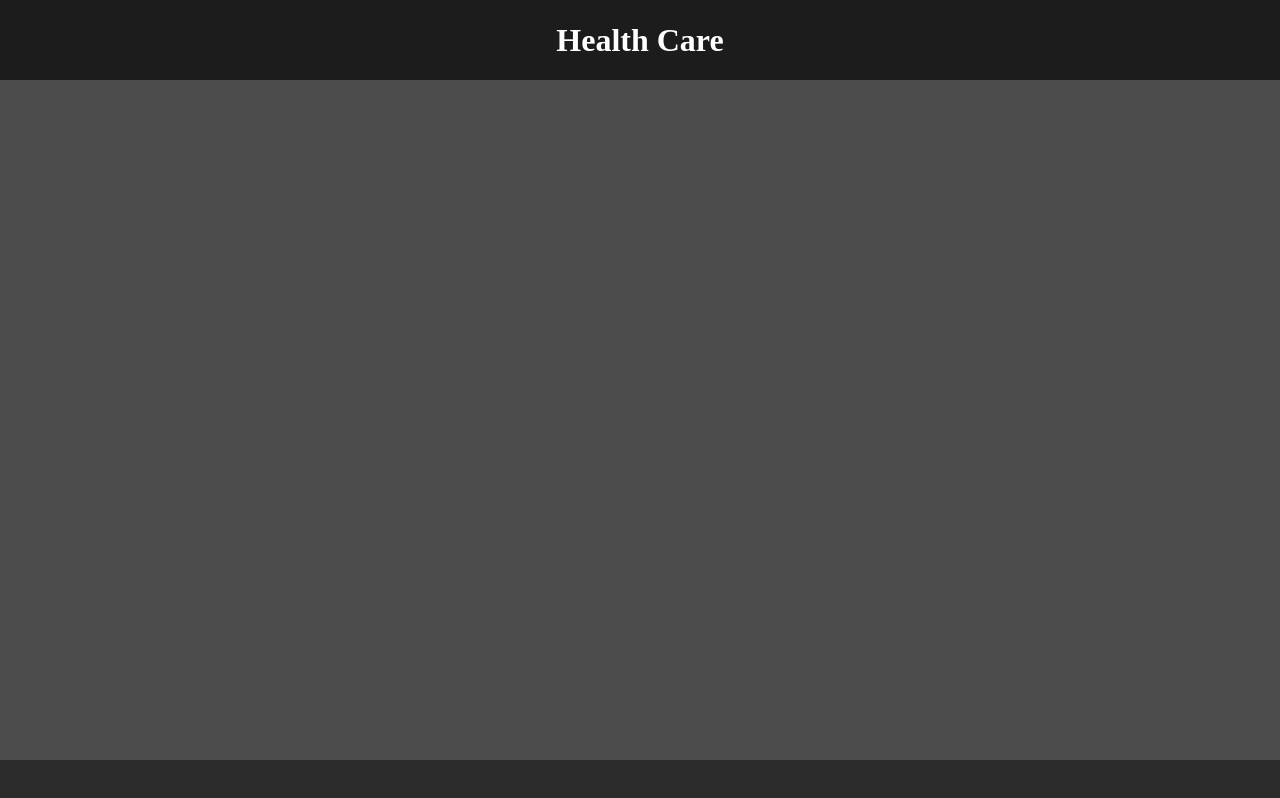
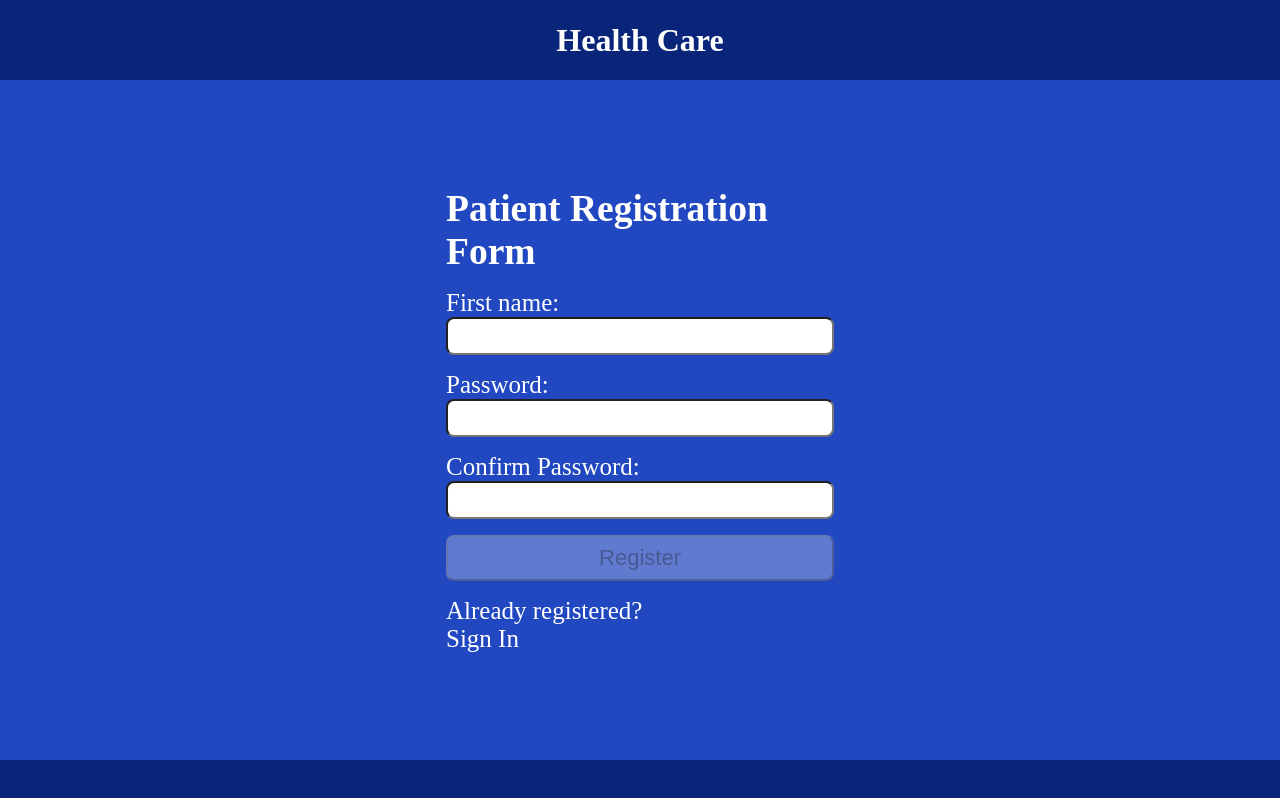
Before and after one commit to LnD-Brainstaiton/Healthcare-Frontend, a React (Create React App) app: page / in a window 1280 px wide. Built offline with nearby package versions, Linux system fonts and the light colour scheme.

Commit message:
registration page for patients

```diff
--- a/package.json
+++ b/package.json
@@ -3,6 +3,9 @@
     "version": "0.1.0",
     "private": true,
     "dependencies": {
+        "@fortawesome/fontawesome-svg-core": "^6.7.1",
+        "@fortawesome/free-solid-svg-icons": "^6.7.1",
+        "@fortawesome/react-fontawesome": "^0.2.2",
         "@testing-library/jest-dom": "^5.16.5",
         "@testing-library/react": "^13.4.0",
         "@testing-library/user-event": "^13.5.0",
--- a/src/App.js
+++ b/src/App.js
@@ -1,5 +1,6 @@
 import React from 'react';
 import { FaYoutube } from 'react-icons/fa';
+import Register from './Register';
 
 const App = () => {
     return (
@@ -8,6 +9,7 @@
                 <h1>Health Care</h1>
             </header>
             <main>
+                <Register/>
             </main>
             <footer>
 
--- /dev/null
+++ b/src/Register.js
@@ -0,0 +1,185 @@
+import { useRef, useState, useEffect } from "react";
+import { faCheck, faTimes, faInfoCircle } from "@fortawesome/free-solid-svg-icons";
+import { FontAwesomeIcon } from "@fortawesome/react-fontawesome";
+import axios from './api/axios';
+
+const USER_REGEX = /^[A-z][A-z0-9-_]{3,23}$/;
+const PWD_REGEX = /^(?=.*[a-z])(?=.*[A-Z])(?=.*[0-9])(?=.*[!@#$%]).{8,24}$/;
+const REGISTER_URL = '/register';
+
+const Register = () => {
+    const userRef = useRef();
+    const errRef = useRef();
+
+    const [user, setUser] = useState('');
+    const [validName, setValidName] = useState(false);
+    const [userFocus, setUserFocus] = useState(false);
+
+    const [pwd, setPwd] = useState('');
+    const [validPwd, setValidPwd] = useState(false);
+    const [pwdFocus, setPwdFocus] = useState(false);
+
+    const [matchPwd, setMatchPwd] = useState('');
+    const [validMatch, setValidMatch] = useState(false);
+    const [matchFocus, setMatchFocus] = useState(false);
+
+    const [errMsg, setErrMsg] = useState('');
+    const [success, setSuccess] = useState(false);
+
+    useEffect(() => {
+        userRef.current.focus();
+    }, [])
+
+    useEffect(() => {
+        setValidName(USER_REGEX.test(user));
+    }, [user])
+
+    useEffect(() => {
+        setValidPwd(PWD_REGEX.test(pwd));
+        setValidMatch(pwd === matchPwd);
+    }, [pwd, matchPwd])
+
+    useEffect(() => {
+        setErrMsg('');
+    }, [user, pwd, matchPwd])
+
+    const handleSubmit = async (e) => {
+        e.preventDefault();
+        // if button enabled with JS hack
+        const v1 = USER_REGEX.test(user);
+        const v2 = PWD_REGEX.test(pwd);
+        if (!v1 || !v2) {
+            setErrMsg("Invalid Entry");
+            return;
+        }
+        try {
+            const response = await axios.post(REGISTER_URL,
+                JSON.stringify({ user, pwd }),
+                {
+                    headers: { 'Content-Type': 'application/json' },
+                    withCredentials: true
+                }
+            );
+            console.log(response?.data);
+            console.log(response?.accessToken);
+            console.log(JSON.stringify(response))
+            setSuccess(true);
+            //clear state and controlled inputs
+            //need value attrib on inputs for this
+            setUser('');
+            setPwd('');
+            setMatchPwd('');
+        } catch (err) {
+            if (!err?.response) {
+                setErrMsg('No Server Response');
+            } else if (err.response?.status === 409) {
+                setErrMsg('Username Taken');
+            } else {
+                setErrMsg('Registration Failed')
+            }
+            errRef.current.focus();
+        }
+    }
+
+    return (
+        <>
+            {success ? (
+                <section>
+                    <h1>Success!</h1>
+                    <p>
+                        <a href="#">Sign In</a>
+                    </p>
+                </section>
+            ) : (
+                <section>
+                    <p ref={errRef} className={errMsg ? "errmsg" : "offscreen"} aria-live="assertive">{errMsg}</p>
+                    <h1>Patient Registration Form</h1>
+                    <form onSubmit={handleSubmit}>
+                        <label htmlFor="username">
+                            First name:
+                            <FontAwesomeIcon icon={faCheck} className={validName ? "valid" : "hide"} />
+                            <FontAwesomeIcon icon={faTimes} className={validName || !user ? "hide" : "invalid"} />
+                        </label>
+
+                        <input
+                            type="text"
+                            id="username"
+                            ref={userRef}
+                            autoComplete="off"
+                            onChange={(e) => setUser(e.target.value)}
+                            value={user}
+                            required
+                            aria-invalid={validName ? "false" : "true"}
+                            aria-describedby="uidnote"
+                            onFocus={() => setUserFocus(true)}
+                            onBlur={() => setUserFocus(false)}
+                        />
+                        <p id="uidnote" className={userFocus && user && !validName ? "instructions" : "offscreen"}>
+                            <FontAwesomeIcon icon={faInfoCircle} />
+                            4 to 24 characters.<br />
+                            Must begin with a letter.<br />
+                            Letters, numbers, underscores, hyphens allowed.
+                        </p>
+
+
+                        <label htmlFor="password">
+                            Password:
+                            <FontAwesomeIcon icon={faCheck} className={validPwd ? "valid" : "hide"} />
+                            <FontAwesomeIcon icon={faTimes} className={validPwd || !pwd ? "hide" : "invalid"} />
+                        </label>
+                        <input
+                            type="password"
+                            id="password"
+                            onChange={(e) => setPwd(e.target.value)}
+                            value={pwd}
+                            required
+                            aria-invalid={validPwd ? "false" : "true"}
+                            aria-describedby="pwdnote"
+                            onFocus={() => setPwdFocus(true)}
+                            onBlur={() => setPwdFocus(false)}
+                        />
+                        <p id="pwdnote" className={pwdFocus && !validPwd ? "instructions" : "offscreen"}>
+                            <FontAwesomeIcon icon={faInfoCircle} />
+                            8 to 24 characters.<br />
+                            Must include uppercase and lowercase letters, a number and a special character.<br />
+                            Allowed special characters: <span aria-label="exclamation mark">!</span> <span aria-label="at symbol">@</span> <span aria-label="hashtag">#</span> <span aria-label="dollar sign">$</span> <span aria-label="percent">%</span>
+                        </p>
+
+
+                        <label htmlFor="confirm_pwd">
+                            Confirm Password:
+                            <FontAwesomeIcon icon={faCheck} className={validMatch && matchPwd ? "valid" : "hide"} />
+                            <FontAwesomeIcon icon={faTimes} className={validMatch || !matchPwd ? "hide" : "invalid"} />
+                        </label>
+                        <input
+                            type="password"
+                            id="confirm_pwd"
+                            onChange={(e) => setMatchPwd(e.target.value)}
+                            value={matchPwd}
+                            required
+                            aria-invalid={validMatch ? "false" : "true"}
+                            aria-describedby="confirmnote"
+                            onFocus={() => setMatchFocus(true)}
+                            onBlur={() => setMatchFocus(false)}
+                        />
+                        <p id="confirmnote" className={matchFocus && !validMatch ? "instructions" : "offscreen"}>
+                            <FontAwesomeIcon icon={faInfoCircle} />
+                            Must match the first password input field.
+                        </p>
+
+                        <button disabled={!validName || !validPwd || !validMatch ? true : false}>Register</button>
+                    </form>
+                    <p>
+                        Already registered?<br />
+                        <span className="line">
+                            {/*put router link here*/}
+                            <a href="#">Sign In</a>
+                        </span>
+                    </p>
+                </section>
+            )}
+        </>
+    )
+}
+
+export default Register
--- a/src/index.css
+++ b/src/index.css
@@ -11,7 +11,7 @@
 }
 
 body {
-    background-color: #4c4c4c;
+    background-color: #2148c0;
 }
 
 header {
@@ -19,7 +19,8 @@
     display: flex;
     justify-content: center;
     align-items: center;
-    background-color: #1c1c1c;
+    background-color: #09257a;
+    ;
     color: white;
 }
 main {
@@ -30,7 +31,7 @@
 }
 
 footer {
-    background-color: #2c2c2c;
+    background-color: #09257a;
     height: 5vh;
     display: flex;
     justify-content: space-between;
@@ -52,3 +53,93 @@
 .footer__icon:hover {
     color: orangered;
 }
+
+
+section {
+    width: 100%;
+    max-width: 420px;
+    min-height: 400px;
+    display: flex;
+    flex-direction: column;
+    justify-content: flex-start;
+    padding: 1rem;
+    background-color: #2148c0;
+    font-size: 25px;
+    color: #fff;
+}
+
+form {
+    display: flex;
+    flex-direction: column;
+    justify-content: space-evenly;
+    flex-grow: 1;
+    padding-bottom: 1rem;
+}
+
+a, a:visited {
+    color: #fff;
+}
+
+input[type="text"],
+input[type="password"],
+button,
+textarea {
+  font-family: 'Nunito', sans-serif;
+  font-size: 22px;
+  padding: 0.25rem;
+  border-radius: 0.5rem;
+}
+
+label,
+button {
+  margin-top: 1rem;
+}
+
+button {
+  padding: 0.5rem;
+}
+
+.instructions {
+    font-size: 0.75rem;
+    border-radius: 0.5rem;
+    background: #000;
+    color: #fff;
+    padding: 0.25rem;
+    position: relative;
+    bottom: -10px;
+}
+
+.instructions > svg {
+    margin-right: 0.25rem;
+}
+
+.offscreen {
+    position: absolute;
+    left: -9999px;
+}
+
+.hide {
+    display: none;
+}
+
+.valid {
+    color: limegreen;
+    margin-left: 0.25rem;
+}
+
+.invalid {
+    color: red;
+    margin-left: 0.25rem;
+}
+
+.errmsg {
+    background-color: lightpink;
+    color: firebrick;
+    font-weight: bold;
+    padding: 0.5rem;
+    margin-bottom: 0.5rem;
+}
+
+.line {
+    display: inline-block;
+}
```
Also changed, not shown: src/api/axios.js (added), 2 other files (tests, documents, lock files or other folders).
